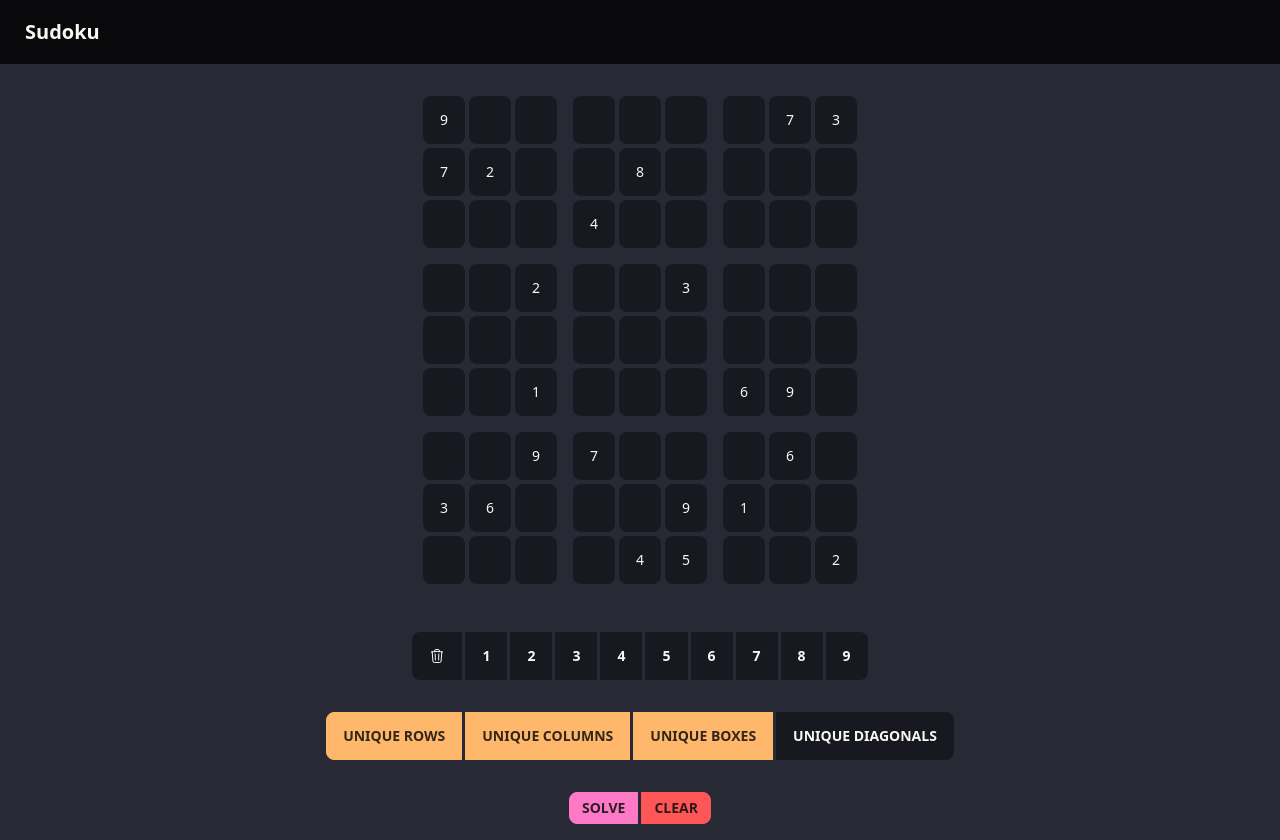
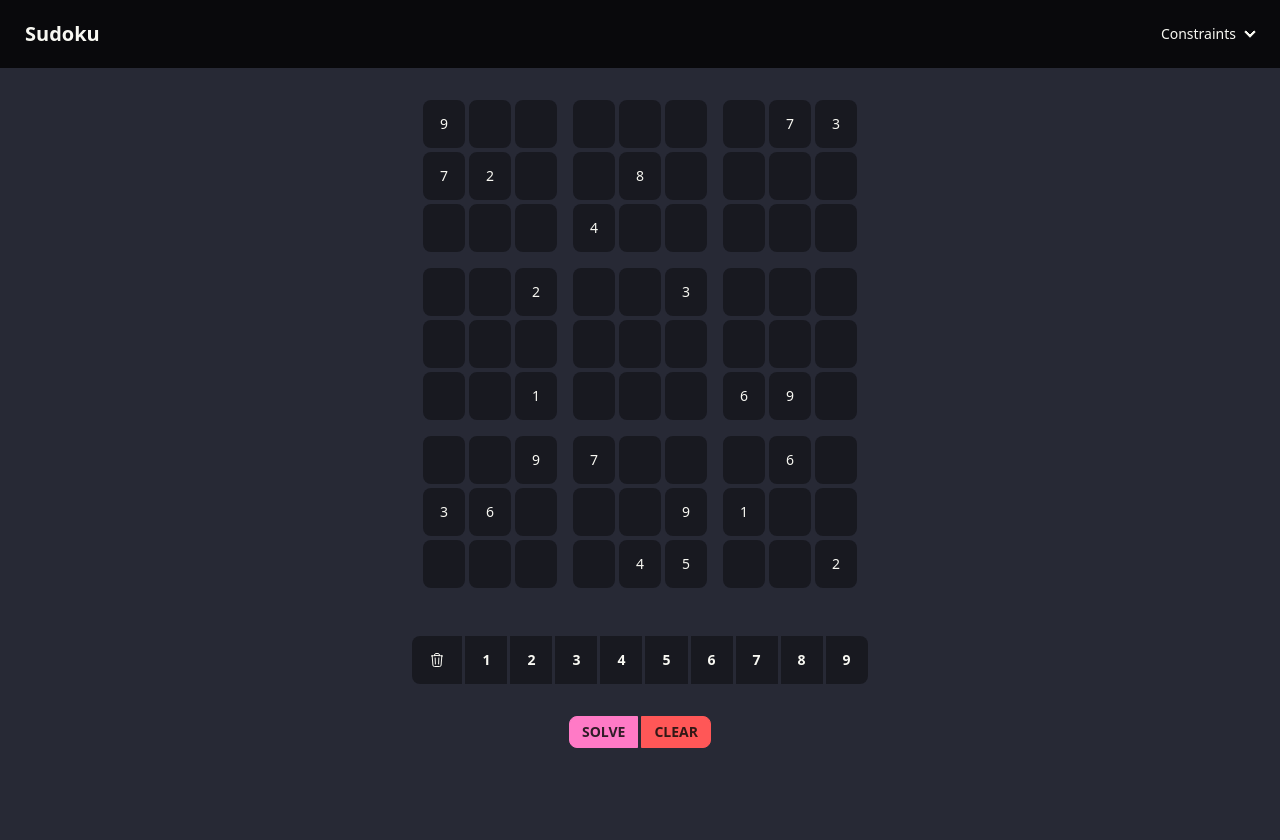
Before and after one commit to johnsonyuw/sudoku-rho, a Next.js app: page / in a window 1280 px wide. After the commit the page ends 800 px from the top, so only its background shows below. Built offline with nearby package versions, Linux system fonts and the light colour scheme.

Commit message:
style: Constraints is in navbar with good ui

```diff
--- a/app/page.tsx
+++ b/app/page.tsx
@@ -2,6 +2,7 @@
 import Link from "next/link";
 
 import SudokuSection from "@/components/sudoku/app";
+import ConstraintDrowdown from "@/components/sudoku/constraints";
 
 export default function Home() {
   return (
@@ -16,8 +17,15 @@ export default function Home() {
 
 const Navbar: React.FC = () => (
   <div className="navbar bg-base-300">
-    <Link className="btn-ghost btn text-xl normal-case" href="">
-      Sudoku
-    </Link>
+    <div className="flex-1">
+      <Link className="btn-ghost btn text-xl normal-case" href="">
+        Sudoku
+      </Link>
+    </div>
+    <div className="flex-none">
+      <ul className="menu menu-horizontal px-1">
+        <li><ConstraintDrowdown /></li>
+      </ul>
+    </div>
   </div>
 );
--- a/components/sudoku/app.tsx
+++ b/components/sudoku/app.tsx
@@ -11,7 +11,6 @@ export default function SudokuSection() {
       <section>
         <SudokuBoard />
         <SudokuInputs />
-        <ConstraintsInput />
         <SudokuActions />
       </section>
     </BoardProvider>
--- a/components/sudoku/constraints.tsx
+++ b/components/sudoku/constraints.tsx
@@ -1,31 +1,37 @@
 import usePuzzle from "@/contexts/puzzleContext";
 
-// TODO: Make UI better
-export default function ConstraintsInput() {
-	const { constraints } = usePuzzle().state;
-	return (
-		<div className="join w-full flex-wrap justify-center gap-1 py-4">
-			{
-				constraints.map((_constraint, idx) => (
-					<ConstraintButton key={idx} idx={idx} />
-				))
-			}
-		</div>
-	)
+export default function ConstraintDrowdown() {
+  return (
+    <details className="dropdown-end dropdown">
+      <summary>Constraints</summary>
+      {/* <ul className="p-2 bg-base-100"> */}
+      <ul className="dropdown-content menu rounded-box z-[1] w-60 bg-base-300 p-2 shadow">
+        {usePuzzle().state.constraints.map((_, idx) => (
+          <ConstraintButton key={idx} idx={idx} />
+        ))}
+      </ul>
+    </details>
+  );
 }
 
 function ConstraintButton({ idx }: { idx: number }) {
-	const { dispatch } = usePuzzle();
-	const constraintName = usePuzzle().state.constraints[idx].name;
-	const handleClick = () => {
-		dispatch({ type: "TOGGLE_CONSTRAINT", payload: idx });
-	}
-	return (
-		<button
-			className={`btn-sm join-item btn sm:btn-md ${usePuzzle().state.constraints[idx].value ? "btn-accent" : "btn-ghost bg-base-200"}`}
-			onClick={handleClick}
-		>
-			{constraintName}
-		</button>
-	)
+  const { dispatch } = usePuzzle();
+  const { name, value } = usePuzzle().state.constraints[idx];
+  return (
+    <li>
+      <div className="block">
+        <label className="flex cursor-pointer justify-between">
+          <span className="label-text capitalize">{name}</span>
+          <input
+            type="checkbox"
+            className="toggle-secondary toggle"
+            onClick={() =>
+              dispatch({ type: "TOGGLE_CONSTRAINT", payload: idx })
+            }
+            checked={value}
+          />
+        </label>
+      </div>
+    </li>
+  );
 }
--- a/contexts/puzzleContext.tsx
+++ b/contexts/puzzleContext.tsx
@@ -11,12 +11,15 @@ type PuzzleStateType = {
   sudoku: SudokuBoard;
   collision: boolean[][];
   constraints: typeof constraintsList;
+  readOnlyCells: boolean[][];
 };
 
+const initialSudoku = getDefaultSudokuBoard();
 const initialState: PuzzleStateType = {
-  sudoku: getDefaultSudokuBoard(),
+  sudoku: initialSudoku,
   collision: getEmptyCollisions(),
   constraints: constraintsList,
+  readOnlyCells: initialSudoku.map((row) => row.map((cell) => cell !== 0)),
 };
 
 type PuzzleActionType =
```
